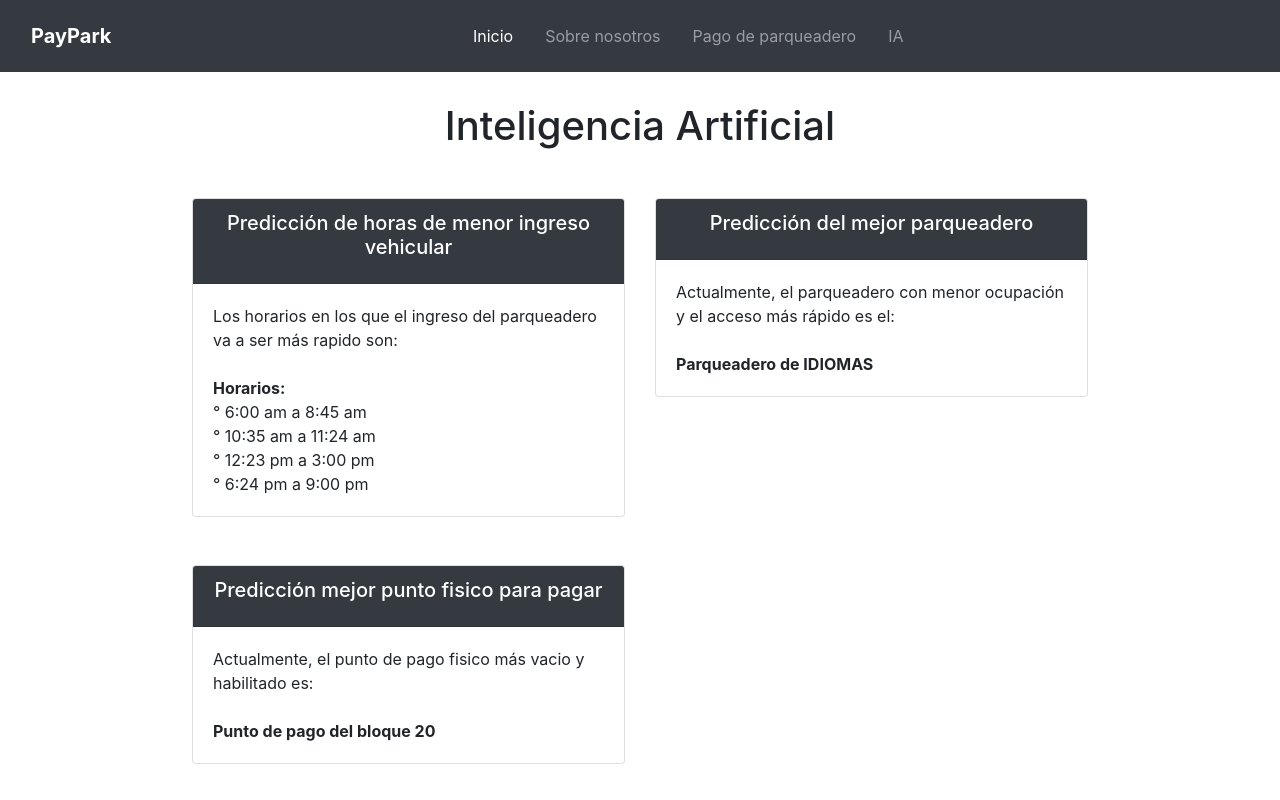
After one commit to Jpyepes/paypark, a Django app: page /ia/ in a window 1280 px wide. The commit adds this page. Run offline with Django 5.2, Linux system fonts and the light colour scheme.

Commit message:
Agregado de apartado de IA y mejora visual en el resto de la app

```diff
--- /dev/null
+++ b/pago/static/css/style_ia.css
@@ -0,0 +1,9 @@
+.contenedor {
+  width: 70%;
+  margin: 0 auto;
+  margin-top: 30px;
+}
+
+.titulo_card {
+  color: white;
+}
--- a/pago/static/css/style_landing.css
+++ b/pago/static/css/style_landing.css
@@ -20,3 +20,7 @@ h1 {
   width: fit-content;
   margin: 0 auto;
 }
+
+.label_form {
+  font-weight: bold;
+}
--- /dev/null
+++ b/pago/templates/ia.html
@@ -0,0 +1,102 @@
+<!DOCTYPE html>
+<html lang="en">
+{% load static %}
+
+<head>
+  <meta charset="UTF-8">
+  <meta name="viewport" content="width=device-width, initial-scale=1.0">
+  <link rel="stylesheet" href="{% static 'css/style_ia.css' %}" />
+  <link rel="stylesheet" href="https://cdn.jsdelivr.net/npm/bootstrap@4.3.1/dist/css/bootstrap.min.css"
+    integrity="sha384-ggOyR0iXCbMQv3Xipma34MD+dH/1fQ784/j6cY/iJTQUOhcWr7x9JvoRxT2MZw1T" crossorigin="anonymous">
+  <script src="https://cdn.jsdelivr.net/npm/bootstrap@5.3.3/dist/js/bootstrap.bundle.min.js"
+    integrity="sha384-YvpcrYf0tY3lHB60NNkmXc5s9fDVZLESaAA55NDzOxhy9GkcIdslK1eN7N6jIeHz"
+    crossorigin="anonymous"></script>
+  <title>Inteligencia Artificial</title>
+</head>
+
+<body>
+  <div>
+    <nav class="navbar navbar-expand-lg navbar-dark bg-dark p-3">
+      <div class="container-fluid">
+        <a class="navbar-brand" href="#"><strong>PayPark</strong></a>
+        <button class="navbar-toggler" type="button" data-bs-toggle="collapse" data-bs-target="#navbarNavDropdown"
+          aria-controls="navbarNavDropdown" aria-expanded="false" aria-label="Toggle navigation">
+          <span class="navbar-toggler-icon"></span>
+        </button>
+
+        <div class=" collapse navbar-collapse" id="navbarNavDropdown">
+          <ul class="navbar-nav mx-auto">
+            <li class="nav-item">
+              <a class="nav-link mx-2 active" aria-current="page" href="{% url 'landing' %}">Inicio</a>
+            </li>
+            <li class="nav-item">
+              <a class="nav-link mx-2" href="{% url 'sobre_nosotros' %}">Sobre nosotros</a>
+            </li>
+            <li class="nav-item">
+              <a class="nav-link mx-2" href="#">Pago de parqueadero</a>
+            </li>
+            <li class="nav-item">
+              <a class="nav-link mx-2" href="{% url 'ia' %}">IA</a>
+            </li>
+          </ul>
+        </div>
+      </div>
+    </nav>
+  </div>
+  <div class="contenedor">
+    <h1 class="text-center mb-5">Inteligencia Artificial</h1>
+    <div class="row">
+      <div class="col-sm-6">
+        <div class="card">
+          <div class="card-header bg-dark">
+            <h5 class="card-title text-center titulo_card">Predicción de horas de menor ingreso vehicular</h5>
+          </div>
+          <div class="card-body">
+            <p class="card-text">
+              Los horarios en los que el ingreso del parqueadero va a ser más rapido son:
+              <br>
+              <br>
+              <strong>Horarios:</strong>
+              <br>
+              ° 6:00 am a 8:45 am
+              <br>
+              ° 10:35 am a 11:24 am
+              <br>
+              ° 12:23 pm a 3:00 pm
+              <br>
+              ° 6:24 pm a 9:00 pm
+            </p>
+          </div>
+        </div>
+      </div>
+      <div class="col-sm-6">
+        <div class="card">
+          <div class="card-header bg-dark">
+            <h5 class="card-title text-center titulo_card">Predicción del mejor parqueadero</h5>
+          </div>
+          <div class="card-body">
+            <p class="card-text">Actualmente, el parqueadero con menor ocupación y el acceso más rápido es el:
+              <br><br><strong>Parqueadero de IDIOMAS</strong>
+            </p>
+          </div>
+        </div>
+      </div>
+    </div>
+    <div class="row mt-5">
+      <div class="col-sm-6">
+        <div class="card">
+          <div class="card-header bg-dark">
+            <h5 class="card-title text-center titulo_card">Predicción mejor punto fisico para pagar</h5>
+          </div>
+          <div class="card-body">
+            <p class="card-text">Actualmente, el punto de pago fisico más vacio y habilitado es:
+              <br><br><strong>Punto de pago del bloque 20</strong>
+            </p>
+          </div>
+        </div>
+      </div>
+    </div>
+  </div>
+</body>
+
+</html>
--- a/pago/views.py
+++ b/pago/views.py
@@ -6,3 +6,6 @@ def landing(request):
 
 def sobre_nosotros(request):
   return render(request, 'sobre_nosotros.html')
+
+def ia(request):
+  return render(request, 'ia.html')
--- a/paypark/urls.py
+++ b/paypark/urls.py
@@ -21,5 +21,6 @@ from pago import views as viewsPago
 urlpatterns = [
     path('admin/', admin.site.urls),
     path('', viewsPago.landing, name='landing'),
-    path('sobreNosotros/', viewsPago.sobre_nosotros, name='sobre_nosotros')
+    path('sobreNosotros/', viewsPago.sobre_nosotros, name='sobre_nosotros'),
+    path('ia/', viewsPago.ia, name='ia')
 ]
```
Also changed, not shown: pago/templates/landing.html (+6 -6 lines), pago/templates/sobre_nosotros.html (+20 -10 lines).
